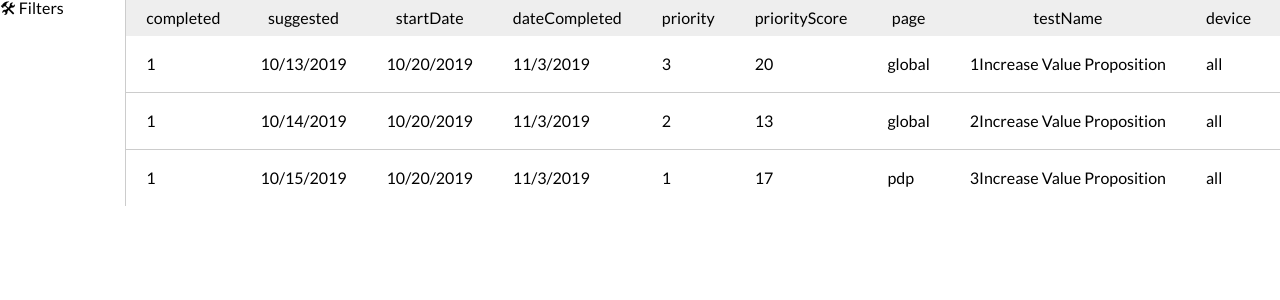
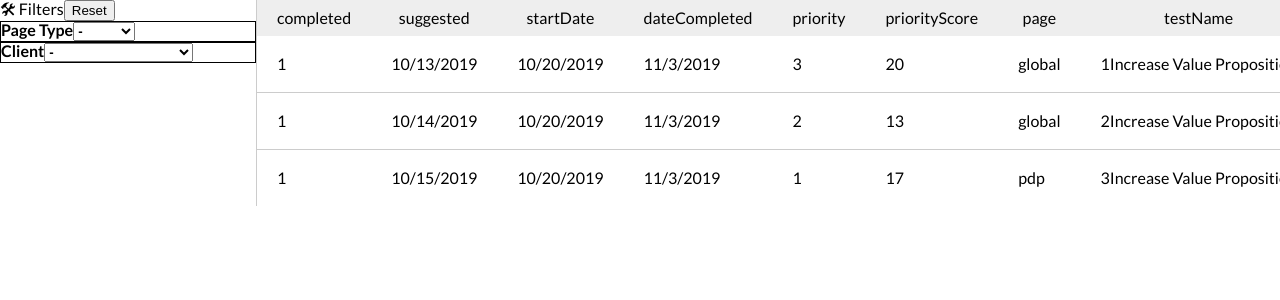
Before and after one commit to jonathantcallahan/cro-database, a React (Create React App) app in the folder cro-database-client/: page / in a window 1280 px wide. Shown: the top 300 px of the page. Built offline with nearby package versions, Linux system fonts and the light colour scheme.

Commit message:
Added initial filtering functionality

```diff
--- a/cro-database-client/src/components/App.js
+++ b/cro-database-client/src/components/App.js
@@ -137,13 +137,16 @@ class App extends React.Component {
       }],
     };
     this.sortByColumn = this.sortByColumn.bind(this);
+    this.filterData = this.filterData.bind(this);
+    this.resetSortandFilters = this.resetSortandFilters.bind(this);
   }
 
-  sortByColumn(columnName){
-    this.setState(state => state.filteredData.sort(
-      function(testA, testB){
+  sortByColumn(columnName) {
+    //TODO: add secondary click to reverse sort
+    this.setState({filteredData: this.state.filteredData.sort(
+      function (testA, testB) {
         //if strings, sort alphabetically
-        if((typeof testA[columnName] === "string") && (typeof testB[columnName] === "string")){
+        if ((typeof testA[columnName] === "string") && (typeof testB[columnName] === "string")) {
           var textA = testA[columnName].toUpperCase();
           var textB = testB[columnName].toUpperCase();
           if (textA < textB) {
@@ -156,13 +159,21 @@ class App extends React.Component {
         }
         //else sort numerically
         return testA[columnName] - testB[columnName]
-      }));
+      })});
+  }
+
+  filterData(columnName, condition) {
+    this.setState({filteredData: this.state.filteredData.filter(test => test[columnName] === condition)});
+  }
+
+  resetSortandFilters(){
+    this.setState({filteredData: this.state.allData});
   }
 
   render() {
     return (
       <StyledApp className="App">
-        <Filters />
+        <Filters data={this.state.filteredData} filterFunction={this.filterData} resetSortandFiltersFunction={this.resetSortandFilters} />
         <DataTable data={this.state.filteredData} onColumnClick={this.sortByColumn} />
       </StyledApp>
     );
--- /dev/null
+++ b/cro-database-client/src/components/DropdownFilter.js
@@ -0,0 +1,34 @@
+import React from 'react';
+import styled from 'styled-components';
+
+const StyledDropdownFilter = styled.div`
+    border: 1px solid black;
+`
+
+const StyledFilterTitle = styled.span`
+    font-weight: bold;
+`
+
+const StyledSelect = styled.select`
+    font-weight: bold;
+`
+
+export default class DropdownFilter extends React.Component {
+    render() {
+        let options = this.props.options.map((option, key) => <option key={key}>{option}</option>);
+        //need to handle crash when user selects this option
+        options.unshift(<option>-</option>);
+        //more human-readable titles for filters. May want to pull this out and use for column names at some point too
+        let mapColumnsToFilterTitles = {
+            page: "Page Type",
+            client: "Client"
+        }
+
+        return (
+            <StyledDropdownFilter>
+                <StyledFilterTitle>{mapColumnsToFilterTitles[this.props.filterColumn] ? mapColumnsToFilterTitles[this.props.filterColumn] : this.props.filterColumn}</StyledFilterTitle>
+                <StyledSelect onChange={e => this.props.onChange(this.props.filterColumn, e.target.value)}>{options}</StyledSelect>
+            </StyledDropdownFilter>
+        );
+    }
+}
--- a/cro-database-client/src/components/Filters.js
+++ b/cro-database-client/src/components/Filters.js
@@ -1,16 +1,25 @@
 import React from 'react';
 import styled from 'styled-components';
 
+import DropdownFilter from './DropdownFilter';
+
 const StyledFilters = styled.div`
     width: 20vw;
+    min-width: 20vw;
     border-right: 1px solid #ccc;
 `
 
 export default class Filters extends React.Component {
     render() {
+        let pageTypeOptions = [...new Set(this.props.data.map(test => test.page))]; //array of unique page types. The "Set" thing de-dupes them. Will need to modify "test.page" when we get actual csv column names
+        let clientOptions = [...new Set(this.props.data.map(test => test.client))];
+        //to add more DropdownFilters, add array of options as above, filterColumn should be the column name from data source, then add an entry to mapColumnsToFilterTitles in DropdownFilter component for more human-readable title
         return (
             <StyledFilters>
                 🛠 Filters
+                <button onClick={this.props.resetSortandFiltersFunction}>Reset</button>
+                <DropdownFilter filterColumn="page" options={pageTypeOptions} onChange={this.props.filterFunction} />
+                <DropdownFilter filterColumn="client" options={clientOptions} onChange={this.props.filterFunction} />
             </StyledFilters>
         );
     }
```
